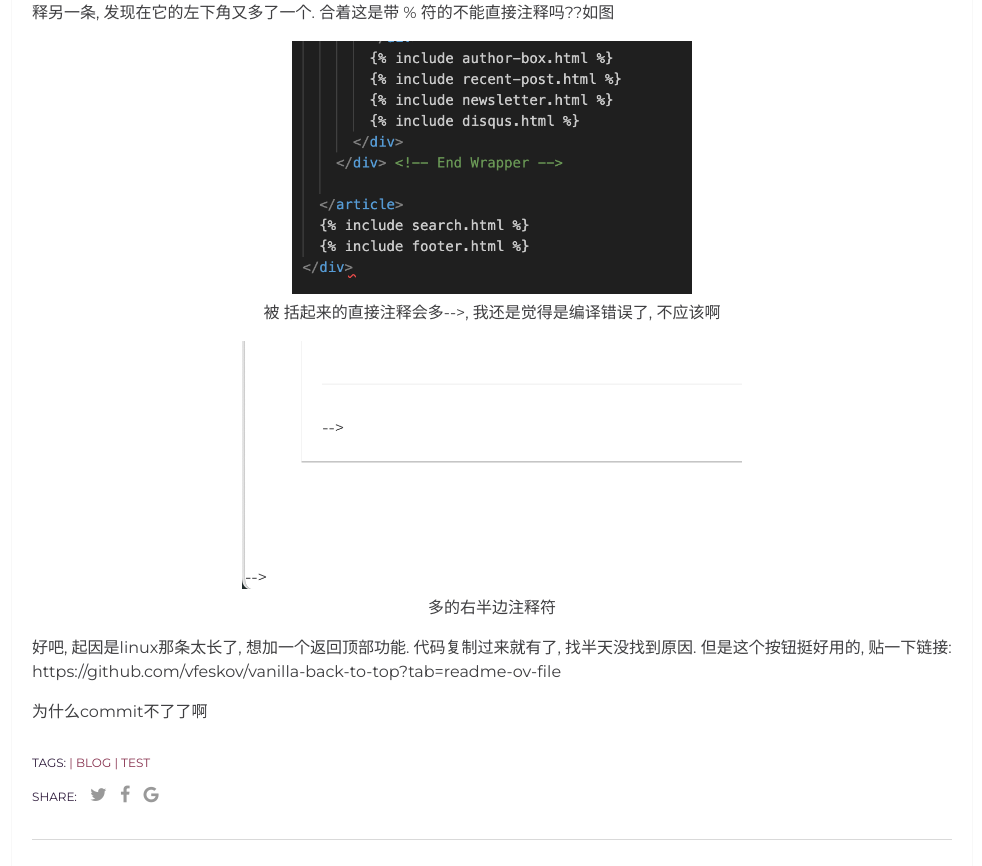
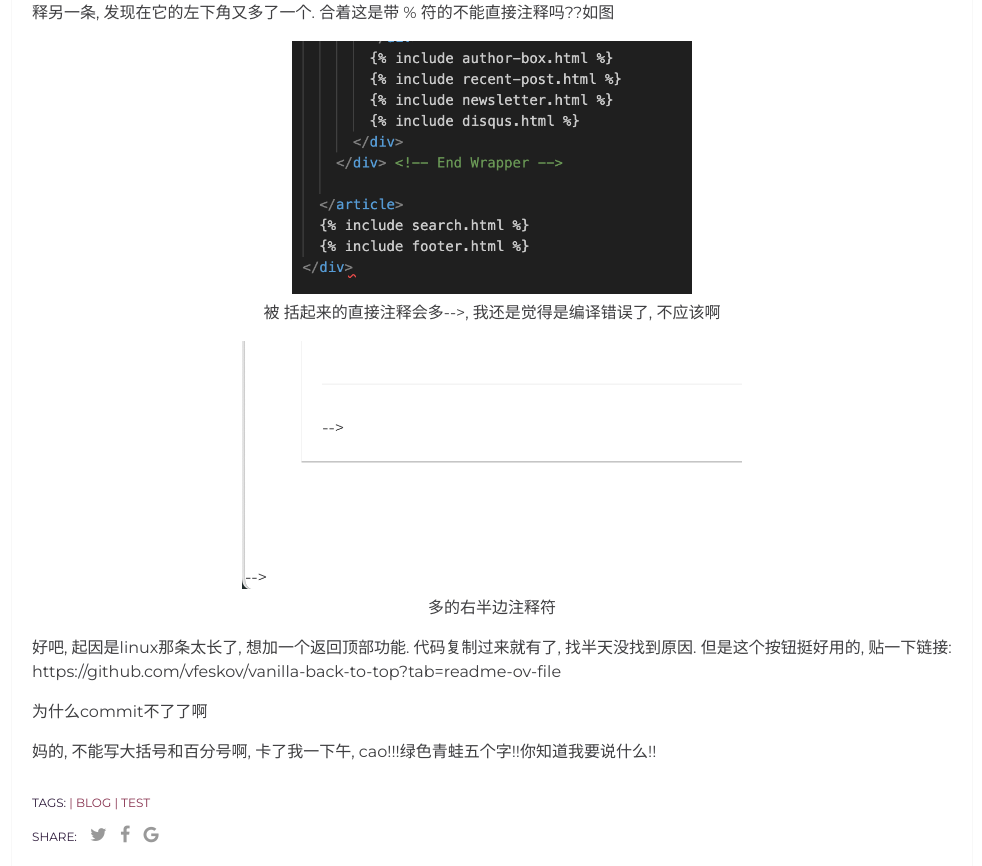
Before and after one commit to jingyirubyli/jingyirubyli.github.io, a Jekyll site: the page built from _posts/2025-08-11-test.markdown, in a window 1280 px wide, cut to the strip 840-1706 px from the top of the page. Shown: the whole strip, without its empty margins (148-1130 px from the left). Built offline with Jekyll 4.4.1, drawn with Linux system fonts in a browser that asks for light colours.

Commit message:
你知道我要说什么

```diff
--- a/_posts/2025-08-11-test.markdown
+++ b/_posts/2025-08-11-test.markdown
@@ -30,3 +30,5 @@ author: # Add name author (optional)
 
 
 为什么commit不了了啊
+
+妈的, 不能写大括号和百分号啊, 卡了我一下午, cao!!!绿色青蛙五个字!!你知道我要说什么!!
```
